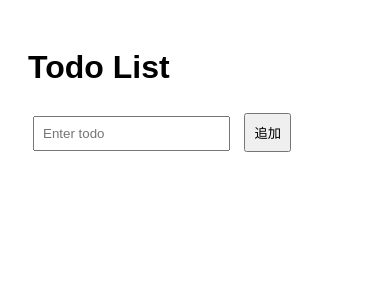
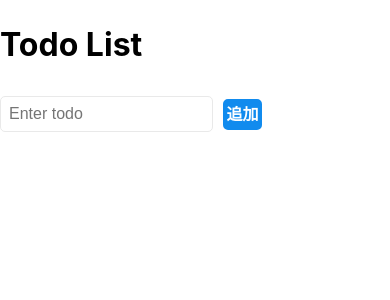
Before and after one commit to KouyaArashiro/todo_app, a Flask app: page / in a window 390 px wide. Shown: the top 300 px of the page. Run offline with Flask 3, Linux system fonts and the light colour scheme; data that the repository does not hold is empty.

Commit message:
Apply css

```diff
--- /dev/null
+++ b/static/mvp.css
@@ -0,0 +1,600 @@
+/* MVP.css v1.17.2 - https://github.com/andybrewer/mvp */
+
+:root {
+  --active-brightness: 0.85;
+  --border-radius: 5px;
+  --box-shadow: 2px 2px 10px;
+  --color-accent: #118bee15;
+  --color-bg: #fff;
+  --color-bg-secondary: #e9e9e9;
+  --color-link: #118bee;
+  --color-secondary: #920de9;
+  --color-secondary-accent: #920de90b;
+  --color-shadow: #f4f4f4;
+  --color-table: #118bee;
+  --color-text: #000;
+  --color-text-secondary: #999;
+  --color-scrollbar: #cacae8;
+  --font-family: -apple-system, BlinkMacSystemFont, "Segoe UI", Roboto, Oxygen-Sans, Ubuntu, Cantarell, "Helvetica Neue", sans-serif;
+  --hover-brightness: 1.2;
+  --justify-important: center;
+  --justify-normal: left;
+  --line-height: 1.5;
+  --width-card: 285px;
+  --width-card-medium: 460px;
+  --width-card-wide: 800px;
+  --width-content: 1080px;
+}
+
+@media (prefers-color-scheme: dark) {
+  :root[color-mode="user"] {
+    --color-accent: #0097fc4f;
+    --color-bg: #333;
+    --color-bg-secondary: #555;
+    --color-link: #0097fc;
+    --color-secondary: #e20de9;
+    --color-secondary-accent: #e20de94f;
+    --color-shadow: #bbbbbb20;
+    --color-table: #0097fc;
+    --color-text: #f7f7f7;
+    --color-text-secondary: #aaa;
+  }
+}
+
+html {
+  scroll-behavior: smooth;
+}
+
+@media (prefers-reduced-motion: reduce) {
+  html {
+    scroll-behavior: auto;
+  }
+}
+
+/* Layout */
+article aside {
+  background: var(--color-secondary-accent);
+  border-left: 4px solid var(--color-secondary);
+  padding: 0.01rem 0.8rem;
+}
+
+body {
+  background: var(--color-bg);
+  color: var(--color-text);
+  font-family: var(--font-family);
+  line-height: var(--line-height);
+  margin: 0;
+  overflow-x: hidden;
+  padding: 0;
+}
+
+footer,
+header,
+main {
+  margin: 0 auto;
+  max-width: var(--width-content);
+  padding: 3rem 1rem;
+}
+
+hr {
+  background-color: var(--color-bg-secondary);
+  border: none;
+  height: 1px;
+  margin: 4rem 0;
+  width: 100%;
+}
+
+section {
+  display: flex;
+  flex-wrap: wrap;
+  justify-content: var(--justify-important);
+}
+
+section img,
+article img {
+  max-width: 100%;
+}
+
+section pre {
+  overflow: auto;
+}
+
+section aside {
+  border: 1px solid var(--color-bg-secondary);
+  border-radius: var(--border-radius);
+  box-shadow: var(--box-shadow) var(--color-shadow);
+  margin: 1rem;
+  padding: 1.25rem;
+  width: var(--width-card);
+}
+
+section aside:hover {
+  box-shadow: var(--box-shadow) var(--color-bg-secondary);
+}
+
+[hidden] {
+  display: none;
+}
+
+/* Headers */
+article header,
+div header,
+main header {
+  padding-top: 0;
+}
+
+header {
+  text-align: var(--justify-important);
+}
+
+header a b,
+header a em,
+header a i,
+header a strong {
+  margin-left: 0.5rem;
+  margin-right: 0.5rem;
+}
+
+header nav img {
+  margin: 1rem 0;
+}
+
+section header {
+  padding-top: 0;
+  width: 100%;
+}
+
+/* Nav */
+nav {
+  align-items: center;
+  display: flex;
+  font-weight: bold;
+  justify-content: space-between;
+  margin-bottom: 7rem;
+}
+
+nav ul {
+  list-style: none;
+  padding: 0;
+}
+
+nav ul li {
+  display: inline-block;
+  margin: 0 0.5rem;
+  position: relative;
+  text-align: left;
+}
+
+/* Nav Dropdown */
+nav ul li:hover ul {
+  display: block;
+}
+
+nav ul li ul {
+  background: var(--color-bg);
+  border: 1px solid var(--color-bg-secondary);
+  border-radius: var(--border-radius);
+  box-shadow: var(--box-shadow) var(--color-shadow);
+  display: none;
+  height: auto;
+  left: -2px;
+  padding: 0.5rem 1rem;
+  position: absolute;
+  top: 1.7rem;
+  white-space: nowrap;
+  width: auto;
+  z-index: 1;
+}
+
+nav ul li ul::before {
+  /* fill gap above to make mousing over them easier */
+  content: "";
+  position: absolute;
+  left: 0;
+  right: 0;
+  top: -0.5rem;
+  height: 0.5rem;
+}
+
+nav ul li ul li,
+nav ul li ul li a {
+  display: block;
+}
+
+/* Nav for Mobile */
+@media (max-width: 768px) {
+  nav {
+    flex-wrap: wrap;
+  }
+
+  nav ul li {
+    width: calc(100% - 1em);
+  }
+
+  nav ul li ul {
+    border: none;
+    box-shadow: none;
+    display: block;
+    position: static;
+  }
+}
+
+/* Typography */
+code,
+samp {
+  background-color: var(--color-accent);
+  border-radius: var(--border-radius);
+  color: var(--color-text);
+  display: inline-block;
+  margin: 0 0.1rem;
+  padding: 0 0.5rem;
+}
+
+details {
+  margin: 1.3rem 0;
+}
+
+details summary {
+  font-weight: bold;
+  cursor: pointer;
+}
+
+h1,
+h2,
+h3,
+h4,
+h5,
+h6 {
+  line-height: var(--line-height);
+  text-wrap: balance;
+}
+
+mark {
+  padding: 0.1rem;
+}
+
+ol li,
+ul li {
+  padding: 0.2rem 0;
+}
+
+p {
+  margin: 0.75rem 0;
+  padding: 0;
+  width: 100%;
+}
+
+pre {
+  margin: 1rem 0;
+  max-width: var(--width-card-wide);
+  padding: 1rem 0;
+}
+
+pre code,
+pre samp {
+  display: block;
+  max-width: var(--width-card-wide);
+  padding: 0.5rem 2rem;
+  white-space: pre-wrap;
+}
+
+small {
+  color: var(--color-text-secondary);
+}
+
+sup {
+  background-color: var(--color-secondary);
+  border-radius: var(--border-radius);
+  color: var(--color-bg);
+  font-size: xx-small;
+  font-weight: bold;
+  margin: 0.2rem;
+  padding: 0.2rem 0.3rem;
+  position: relative;
+  top: -2px;
+}
+
+/* Links */
+a {
+  color: var(--color-link);
+  display: inline-block;
+  font-weight: bold;
+  text-decoration: underline;
+}
+
+a:hover {
+  filter: brightness(var(--hover-brightness));
+}
+
+a:active {
+  filter: brightness(var(--active-brightness));
+}
+
+a b,
+a em,
+a i,
+a strong,
+button,
+input[type="submit"] {
+  border-radius: var(--border-radius);
+  display: inline-block;
+  font-size: medium;
+  font-weight: bold;
+  line-height: var(--line-height);
+  margin: 0.5rem 0;
+  padding: 1rem 2rem;
+}
+
+button,
+input[type="submit"] {
+  font-family: var(--font-family);
+}
+
+button:hover,
+input[type="submit"]:hover {
+  cursor: pointer;
+  filter: brightness(var(--hover-brightness));
+}
+
+button:active,
+input[type="submit"]:active {
+  filter: brightness(var(--active-brightness));
+}
+
+a b,
+a strong,
+button,
+input[type="submit"] {
+  background-color: var(--color-link);
+  border: 2px solid var(--color-link);
+  color: var(--color-bg);
+}
+
+a em,
+a i {
+  border: 2px solid var(--color-link);
+  border-radius: var(--border-radius);
+  color: var(--color-link);
+  display: inline-block;
+  padding: 1rem 2rem;
+}
+
+article aside a {
+  color: var(--color-secondary);
+}
+
+/* Images */
+figure {
+  margin: 0;
+  padding: 0;
+}
+
+figure img {
+  max-width: 100%;
+}
+
+figure figcaption {
+  color: var(--color-text-secondary);
+}
+
+/* Forms */
+button:disabled,
+input:disabled {
+  background: var(--color-bg-secondary);
+  border-color: var(--color-bg-secondary);
+  color: var(--color-text-secondary);
+  cursor: not-allowed;
+}
+
+button[disabled]:hover,
+input[type="submit"][disabled]:hover {
+  filter: none;
+}
+
+form {
+  border: 1px solid var(--color-bg-secondary);
+  border-radius: var(--border-radius);
+  box-shadow: var(--box-shadow) var(--color-shadow);
+  display: block;
+  max-width: var(--width-card-wide);
+  min-width: var(--width-card);
+  padding: 1.5rem;
+  text-align: var(--justify-normal);
+}
+
+form header {
+  margin: 1.5rem 0;
+  padding: 1.5rem 0;
+}
+
+input,
+label,
+select,
+textarea {
+  display: block;
+  font-size: inherit;
+  max-width: var(--width-card-wide);
+}
+
+input[type="checkbox"],
+input[type="radio"] {
+  display: inline-block;
+}
+
+input[type="checkbox"] + label,
+input[type="radio"] + label {
+  display: inline-block;
+  font-weight: normal;
+  position: relative;
+  top: 1px;
+}
+
+input[type="range"] {
+  padding: 0.4rem 0;
+}
+
+input,
+select,
+textarea {
+  border: 1px solid var(--color-bg-secondary);
+  border-radius: var(--border-radius);
+  margin-bottom: 1rem;
+  padding: 0.4rem 0.8rem;
+}
+
+input[type="text"],
+input[type="password"],
+input[type="email"],
+textarea {
+  width: calc(100% - 1.6rem);
+}
+
+input[readonly],
+textarea[readonly] {
+  background-color: var(--color-bg-secondary);
+}
+
+label {
+  font-weight: bold;
+  margin-bottom: 0.2rem;
+}
+
+/* Popups */
+dialog {
+  max-width: 90%;
+  max-height: 85dvh;
+  margin: auto;
+  padding-block: 0;
+  padding-inline: 20px;
+  border: 1px solid var(--color-bg-secondary);
+  border-radius: 0.5rem;
+  overscroll-behavior: contain;
+  scroll-behavior: smooth;
+  scrollbar-width: none; /* Hide scrollbar for Firefox */
+  -ms-overflow-style: none; /* Hide scrollbar for IE and Edge */
+  scrollbar-color: transparent transparent;
+  animation: bottom-to-top 0.25s ease-in-out forwards;
+}
+
+dialog::-webkit-scrollbar {
+  width: 0;
+  display: none;
+}
+
+dialog::-webkit-scrollbar-track {
+  background: transparent;
+}
+
+dialog::-webkit-scrollbar-thumb {
+  background-color: transparent;
+}
+
+@media (min-width: 650px) {
+  dialog {
+    max-width: 39rem;
+  }
+}
+
+dialog::backdrop {
+  background-color: rgba(0, 0, 0, 0.5);
+}
+
+@keyframes bottom-to-top {
+  0% {
+    opacity: 0;
+    transform: translateY(10%);
+  }
+
+  100% {
+    opacity: 1;
+    transform: translateY(0);
+  }
+}
+
+dialog hr {
+  margin-block: 1rem;
+}
+
+/* Tables */
+table {
+  border: 1px solid var(--color-bg-secondary);
+  border-radius: var(--border-radius);
+  border-spacing: 0;
+  display: inline-block;
+  max-width: 100%;
+  overflow-x: auto;
+  padding: 0;
+  white-space: nowrap;
+}
+
+table td,
+table th,
+table tr {
+  padding: 0.4rem 0.8rem;
+  text-align: var(--justify-important);
+}
+
+table thead {
+  background-color: var(--color-table);
+  border-collapse: collapse;
+  border-radius: var(--border-radius);
+  color: var(--color-bg);
+  margin: 0;
+  padding: 0;
+}
+
+table thead tr:first-child th:first-child {
+  border-top-left-radius: var(--border-radius);
+}
+
+table thead tr:first-child th:last-child {
+  border-top-right-radius: var(--border-radius);
+}
+
+table thead th:first-child,
+table tr td:first-child {
+  text-align: var(--justify-normal);
+}
+
+table tr:nth-child(even) {
+  background-color: var(--color-accent);
+}
+
+/* Quotes */
+blockquote {
+  display: block;
+  font-size: x-large;
+  line-height: var(--line-height);
+  margin: 1rem auto;
+  max-width: var(--width-card-medium);
+  padding: 1.5rem 1rem;
+  text-align: var(--justify-important);
+}
+
+blockquote footer {
+  color: var(--color-text-secondary);
+  display: block;
+  font-size: small;
+  line-height: var(--line-height);
+  padding: 1.5rem 0;
+}
+
+/* Scrollbars */
+* {
+  scrollbar-width: thin;
+  scrollbar-color: var(--color-scrollbar) transparent;
+}
+
+*::-webkit-scrollbar {
+  width: 5px;
+  height: 5px;
+}
+
+*::-webkit-scrollbar-track {
+  background: transparent;
+}
+
+*::-webkit-scrollbar-thumb {
+  background-color: var(--color-scrollbar);
+  border-radius: 10px;
+}
--- a/static/script.js
+++ b/static/script.js
@@ -46,12 +46,12 @@ function loadTodos() {
 
             const editBtn = document.createElement("a");
             editBtn.href = "#";
-            editBtn.textContent = " [編集] ";
+            editBtn.textContent = "  [編集]  ";
             editBtn.onclick = () => editTodo(item.id, item.todo);
 
             const deleteBtn = document.createElement("a");
             deleteBtn.href = "#";
-            deleteBtn.textContent = " [削除] ";
+            deleteBtn.textContent = "  [削除]  ";
             deleteBtn.onclick = () => deleteTodo(item.id);
 
             li.appendChild(span);
--- a/static/style.css
+++ b/static/style.css
@@ -1,8 +1,31 @@
-body {
-    font-family: sans-serif;
-    padding: 20px;
+.todo-input-wrapper {
+    display: flex;
+    align-items: center;
+    gap: 10px;
+    margin-bottom: 20px;
 }
-input, button {
-    padding: 8px;
-    margin: 5px;
+
+.todo-input-wrapper button {
+    padding: 0.1em;
+    width: 10vw;
+    font-size: 1em;
+    white-space: nowrap;
 }
+
+
+#todo-input {
+    width: 50vw;
+    padding: 0.5em;
+    font-size: 1em;
+}
+
+#todo-list li a + a{
+    margin: 0.1em 0.5em;
+}
+
+#todo-list li, span{
+    margin: 0.2em;
+}
+input {
+    margin: 0 0;
+}
--- a/templates/index.html
+++ b/templates/index.html
@@ -3,13 +3,18 @@
 <head>
     <meta charset="UTF-8">
     <title>Todo app</title>
+    <link rel="stylesheet" href="{{ url_for('static', filename='mvp.css') }}">
     <link rel="stylesheet" href="{{ url_for('static', filename='style.css') }}">
 </head>
 <body>
     <h1>Todo List</h1>
-    <input type="text" id="todo-input" placeholder="Enter todo">
-    <button onclick="addTodo()">追加</button>
+    <div class="todo-input-wrapper">
+        <input type="text" id="todo-input" placeholder="Enter todo">
+        <button onclick="addTodo()">追加</button>
+    </div>
+
     <ul id="todo-list"></ul>
+
     <script src="{{ url_for('static', filename='script.js') }}"></script>
 </body>
 </html>
```
